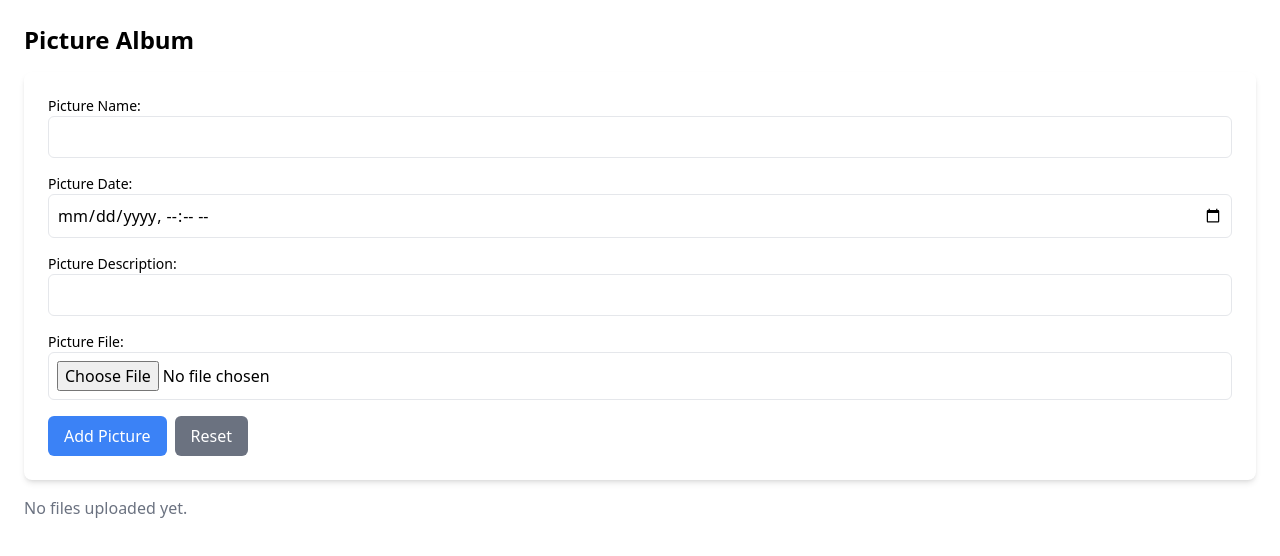
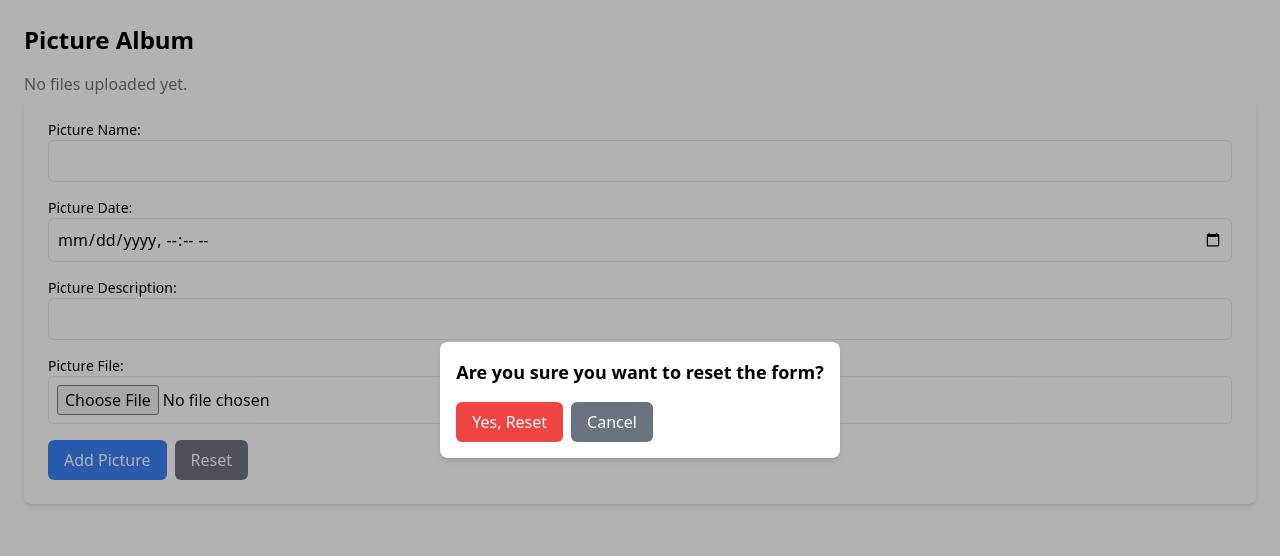
Before and after one commit to shalev99/my-photo-album, a React (Create React App) app in the folder frontend/: page / in a window 1280 px wide. Both pictures are taken after a click on the button "Reset". Shown: the top 556 px of the page. Built offline with nearby package versions, Linux system fonts and the light colour scheme; no server answers.

Commit message:
add ConfirmReset  in form

```diff
--- a/frontend/src/components/fileForm.tsx
+++ b/frontend/src/components/fileForm.tsx
@@ -9,6 +9,7 @@ const FileForm = () => {
   const [file, setFile] = useState<File | null>(null);
   const [successMessage, setSuccessMessage] = useState<string | null>(null);
   const [errorMessage, setErrorMessage] = useState<string | null>(null);
+  const [showResetConfirm, setShowResetConfirm] = useState(false);
 
   const fileInputRef = useRef<HTMLInputElement>(null);
   const addFile = usefilesStore((state) => state.addFile);
@@ -37,6 +38,11 @@ const FileForm = () => {
     if (fileInputRef.current) {
       fileInputRef.current.value = '';
     }
+  };
+
+  const handleConfirmReset = () => {
+    resetForm();
+    setShowResetConfirm(false);
   };
 
   const handleSubmit = async (e: React.FormEvent<HTMLFormElement>) => {
@@ -82,6 +88,7 @@ const FileForm = () => {
   };
 
   return (
+    <div>
       <form onSubmit={handleSubmit} className="bg-white p-6 rounded-lg shadow-md space-y-4">
         {successMessage && <p className="text-green-600 font-semibold">{successMessage}</p>}
         {errorMessage && <p className="text-red-600 font-semibold">{errorMessage}</p>}
@@ -140,13 +147,36 @@ const FileForm = () => {
           </button>
           <button
             type="button"
-          onClick={resetForm}
+            onClick={() => setShowResetConfirm(true)}
             className="bg-gray-500 text-white px-4 py-2 rounded-md hover:bg-gray-600"
           >
             Reset
           </button>
         </div>
       </form>
+
+      {showResetConfirm && (
+        <div className="fixed inset-0 flex items-center justify-center bg-black bg-opacity-30">
+          <div className="bg-white p-4 rounded-lg shadow-md">
+            <p className="text-lg font-semibold">Are you sure you want to reset the form?</p>
+            <div className="flex space-x-2 mt-4">
+              <button
+                onClick={handleConfirmReset}
+                className="bg-red-500 text-white px-4 py-2 rounded-md hover:bg-red-600"
+              >
+                Yes, Reset
+              </button>
+              <button
+                onClick={() => setShowResetConfirm(false)}
+                className="bg-gray-500 text-white px-4 py-2 rounded-md hover:bg-gray-600"
+              >
+                Cancel
+              </button>
+            </div>
+          </div>
+        </div>
+      )}
+    </div>
   );
 };
 
--- a/frontend/src/pages/HomePage.tsx
+++ b/frontend/src/pages/HomePage.tsx
@@ -17,9 +17,6 @@ const HomePage: React.FC = () => {
     <div className="container mx-auto p-6">
       {/* Page title */}
       <h1 className="text-2xl font-bold mb-4">Picture Album</h1>
-
-      {/* File upload form */}
-      <FileForm />
 
       {/* Display files in a responsive grid */}
       {files.length > 0 ? (
@@ -41,6 +38,10 @@ const HomePage: React.FC = () => {
       ) : (
         <p className="text-gray-500 mt-4">No files uploaded yet.</p>
       )}
+
+      {/* File upload form */}
+      <FileForm />
+
     </div>
   );
 };
```
Lines whose indentation alone changed are shown as unchanged.
